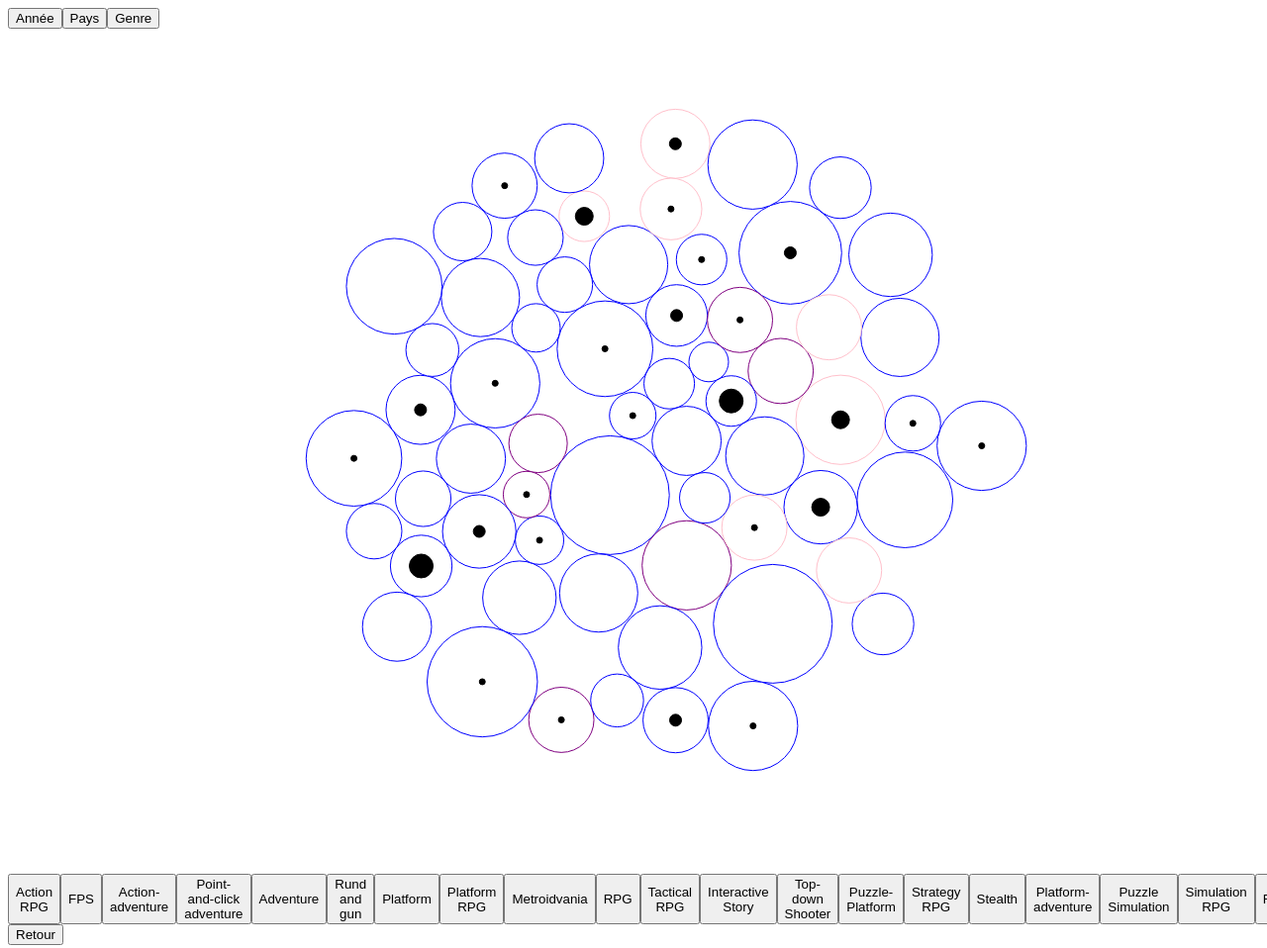
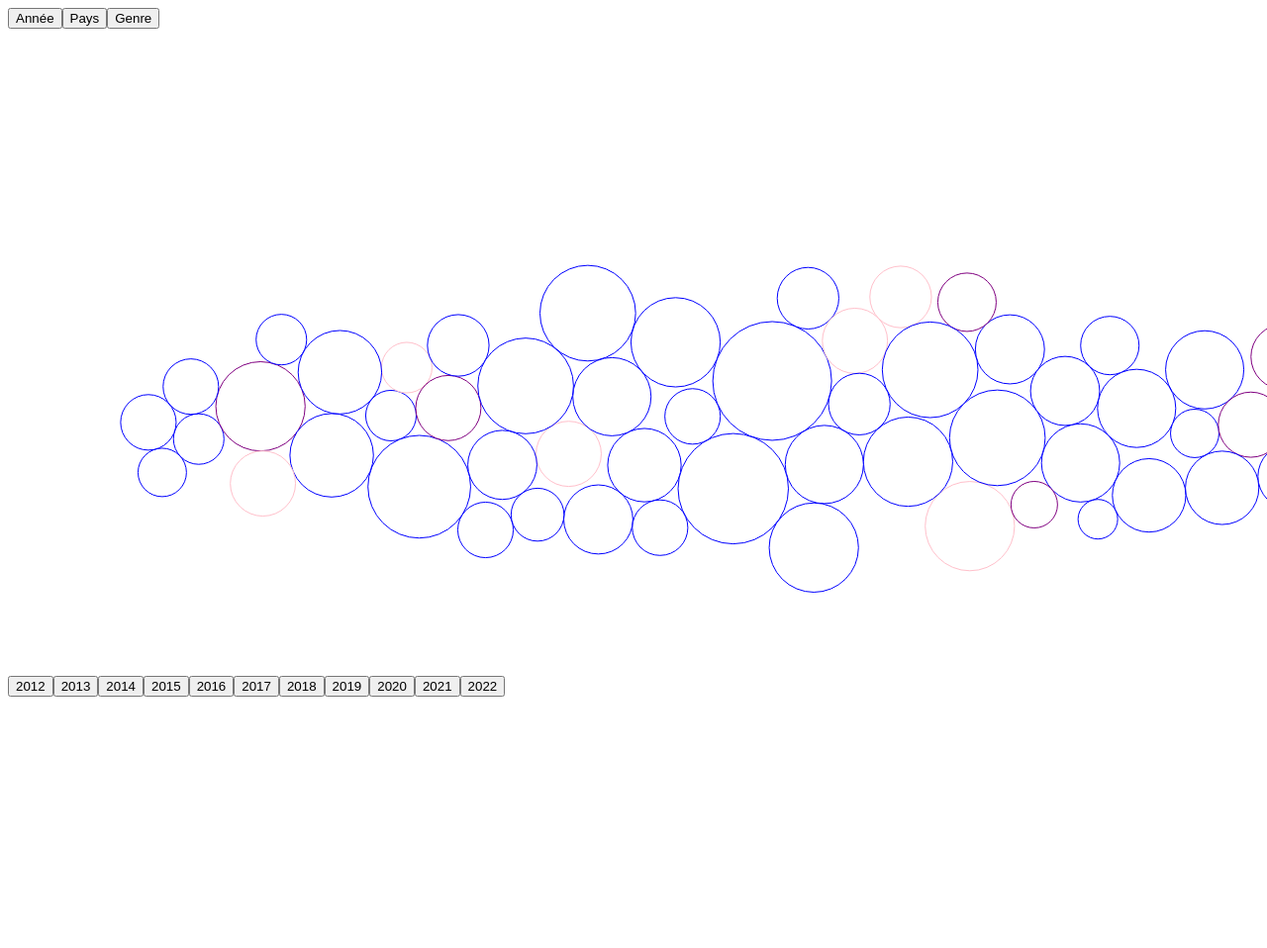
Before and after one commit to cassandrefro/visualdon-projet, a website built with Vite: page index.html in a window 1280 px wide. Shown: the top 958 px of the page at 99% size. After the commit the page ends 800 px from the top, so only its background shows below. Built offline with nearby package versions, Linux system fonts and the light colour scheme.

Commit message:
restructure

```diff
--- a/index.html
+++ b/index.html
@@ -7,12 +7,6 @@
     <title>Document</title>
   </head>
   <body>
-    <script type="module" src="src/chart.js"></script>
-    <header >
-
-
-    </header>
-
-
+    <script type="module" src="src/index.js"></script>
   </body>
 </html>
--- /dev/null
+++ b/src/annee.js
@@ -0,0 +1,59 @@
+import * as d3 from "d3";
+
+const updateForceAnnee = (simulation, games) => {
+  /** SCALE GAMES CIRCLES **/
+
+  const maxReview = d3.max(games, (d) => d.review);
+  const minReview = d3.min(games, (d) => d.review);
+  const maxRadius = 60;
+  const minRadius = 20;
+
+  const radiusScale = d3
+    .scalePow()
+    .exponent(10)
+    .domain([minReview, maxReview])
+    .range([minRadius, maxRadius]);
+
+  //** SCALE YEAR **/
+
+  const maxYear = d3.max(games, (d) => d.release.getFullYear());
+  const minYear = d3.min(games, (d) => d.release.getFullYear());
+  const maxX = 1500;
+  const minX = 150;
+
+  const yearScale = d3
+    .scaleLinear()
+    .domain([minYear, maxYear])
+    .range([minX, maxX]);
+
+  /** FORCE CENTER **/
+
+  const center = {
+    x: window.innerWidth / 2,
+    y: window.innerHeight / 2,
+  };
+
+  //** FORCE ANNEE **/
+
+  simulation
+    //.force("charge", d3.forceManyBody().strength(10))
+    .force(
+      "x",
+      d3.forceX().x((d) => yearScale(d.release.getFullYear()))
+    )
+    .force(
+      "y",
+      d3.forceY().y(() => center.y)
+    )
+    .force(
+      "collide",
+      d3.forceCollide().radius((d) => {
+        return radiusScale(d.review);
+      })
+    );
+
+  for (let i = 0; i < 120; i++) {
+    simulation.tick();
+  }
+};
+export { updateForceAnnee };
--- a/src/chart.js
+++ /dev/null
@@ -1 +0,0 @@
-import {} from "./genreDeJeux.js";
--- /dev/null
+++ b/src/circles.js
@@ -0,0 +1,127 @@
+import { cleanData } from "./data";
+import * as d3 from "d3";
+import { updateForceAnnee } from "./annee";
+
+const center = {
+  x: window.innerWidth / 2,
+  y: window.innerHeight / 2,
+};
+
+//function pour afficher
+const updateCircles = (dataCircles, data, svg) => {
+  const games = cleanData(data);
+
+  /** SCALE GAMES CIRCLES **/
+
+  const maxReview = d3.max(games, (d) => d.review);
+  const minReview = d3.min(games, (d) => d.review);
+  const maxRadius = 60;
+  const minRadius = 20;
+
+  const radiusScale = d3
+    .scalePow()
+    .exponent(10)
+    .domain([minReview, maxReview])
+    .range([minRadius, maxRadius]);
+
+  svg
+    .selectAll("circle")
+    .data(dataCircles)
+    .join(
+      (enter) => enter.append("circle") //new circles
+
+      //.transition()
+      //.duration(1000),
+      //(update) => update.attr("fill", "white") //not new
+      //(exit) => exit.transition().duration(80).style("opacity", 0).remove()
+    )
+    .attr("r", (d) => radiusScale(d.review))
+    //.transition()
+    //.duration(80)
+    .attr("cx", (d) => d.x)
+    .attr("cy", (d) => d.y)
+    .attr("fill", "white")
+    .attr("stroke", (d) => {
+      const characters = d.characters;
+      const numMale = characters.filter(
+        (char) => char.Gender === "Male"
+      ).length;
+      const numFemale = characters.filter(
+        (char) => char.Gender === "Female"
+      ).length;
+      if (numMale > numFemale) {
+        return "blue";
+      } else if (numFemale > numMale) {
+        return "pink";
+      } else {
+        return "purple";
+      }
+    });
+  return svg.selectAll("circle").data(dataCircles);
+};
+
+const updateForce = (category, dataCircles, data, svg) => {
+  const games = cleanData(data);
+
+  /** SCALE GAMES CIRCLES **/
+
+  const maxReview = d3.max(games, (d) => d.review);
+  const minReview = d3.min(games, (d) => d.review);
+  const maxRadius = 60;
+  const minRadius = 20;
+
+  const radiusScale = d3
+    .scalePow()
+    .exponent(10)
+    .domain([minReview, maxReview])
+    .range([minRadius, maxRadius]);
+
+  //** FORCE **/
+
+  const simulation = d3
+    //force de base
+    .forceSimulation(dataCircles);
+  //position selon la catégorie -> import
+  switch (category) {
+    case "Année":
+      updateForceAnnee(simulation, games);
+      break;
+    case "Pays":
+      simulation.force("center", d3.forceCenter(center.x, center.y));
+      break;
+    case "Genre":
+      simulation.force("center", d3.forceCenter(center.x, center.y));
+      break;
+
+    case "transition":
+      simulation
+        .force(
+          "x",
+          d3.forceX().x(() => 210)
+        )
+        .force(
+          "y",
+          d3.forceY().y(() => center.y)
+        );
+      break;
+
+    default:
+      simulation
+        //.force("charge", d3.forceManyBody().strength(10))
+        .force("center", d3.forceCenter(center.x, center.y));
+      break;
+  }
+  simulation.force("charge", d3.forceManyBody().strength(30)).force(
+    "collide",
+    d3.forceCollide().radius((d) => {
+      return radiusScale(d.review);
+    })
+  );
+
+  //simulation.stop();
+  for (let i = 0; i < 120; i++) {
+    simulation.on("tick", () => updateCircles(dataCircles, data, svg));
+    simulation.alpha(1).restart();
+  }
+};
+export { updateCircles, updateForce };
--- /dev/null
+++ b/src/data.js
@@ -0,0 +1,36 @@
+//function
+const cleanData = (data) => {
+  const filteredData = data.filter(
+    (character) => character.Gender === "Female" || character.Gender === "Male"
+  );
+  const gamesPerCharacter = filteredData.map((character) => character.Game_Id);
+  const gamesId = [...new Set(gamesPerCharacter)];
+
+  let games = gamesId.map((gameId) => {
+    const filteredCharacters = filteredData.filter(
+      (character) => character.Game_Id === gameId
+    );
+
+    const gameData = filteredCharacters[0];
+    const editedRelease =
+      gameData.Release.slice(0, 4) + "20" + gameData.Release.slice(4);
+
+    const game = {
+      id: gameId,
+      studio: gameData.Developer,
+      release: new Date(editedRelease),
+      country: gameData.Country,
+      review: gameData.Avg_Reviews,
+      genre: gameData["Genre"], //gameData["Sub.genre"],
+      characters: filteredCharacters,
+      Title: gameData.Title,
+      femaleteam: gameData.female_team,
+      team: gameData.Total_team,
+      age: gameData.Age_range,
+    };
+    return game;
+  });
+  return games;
+};
+
+export { cleanData };
--- a/src/index.js
+++ b/src/index.js
@@ -1,93 +1,185 @@
 import { csv } from "d3-fetch";
-import { select } from "d3-selection";
+import * as d3 from "d3";
+import { cleanData } from "./data";
+import { updateCircles, updateForce } from "./circles";
+//import { updateForceAnnee } from "./annee";
 
-csv("/data/dataGenderRepresentation.csv")
-  .then(function (data) {
-    //** DATA INITIALIZED **/
+csv("/data/dataGenderRepresentation.csv").then(function (data) {
+  //** GAMES DATA CLEANED **/
+  const games = cleanData(data);
+  console.log(games);
 
-    const filteredData = data.filter(
-      (character) =>
-        character.Gender === "Female" || character.Gender === "Male"
-    );
-    const gamesPerCharacter = filteredData.map(
-      (character) => character.Game_Id
-    );
-    const gamesId = [...new Set(gamesPerCharacter)];
+  /** AJOUT SECTIONS DANS LE DOM **/
 
-    const games = gamesId.map((gameId) => {
-      const filteredCharacters = filteredData.filter(
-        (character) => character.Game_Id === gameId
-      );
+  //Ajout header
+  const header = d3
+    .select("body")
+    .append("div")
+    .attr("class", "header")
+    .style("display", "flex");
 
-      const gameData = filteredCharacters[0];
-      const editedRelease =
-        gameData.Release.slice(0, 4) + "20" + gameData.Release.slice(4);
-      console.log(editedRelease);
+  //Ajout svg
+  const svg = d3
+    .select("body")
+    .append("svg")
+    .attr("width", 2000)
+    .attr("height", 650);
 
-      const game = {
-        id: gameId,
-        studio: gameData.Developer,
-        release: new Date(editedRelease),
-        country: gameData.Country,
-        review: gameData.Avg_Reviews,
-        genre: gameData["Sub.genre"],
-        characters: filteredCharacters,
-      };
-      return game;
+  //Ajout footer
+  const footer = d3
+    .select("body")
+    .append("div")
+    .attr("class", "footer")
+    .style("display", "flex");
+
+  /** AFFICHAGE GAMES CIRCLES DANS SVG**/
+
+  //affichage par défaut
+  let dataCircles = games; //unfiltered
+  updateCircles(dataCircles, data, svg);
+  //updateForceAnnee(dataCircles);
+  //force année
+
+  updateForce("Année", dataCircles, data, svg);
+
+  /** AFFICHAGE BUTTONS DANS FOOTER **/
+
+  const anneeTab = [
+    ...new Set(games.map((game) => game.release.getFullYear())),
+  ].sort();
+  const paysTab = [...new Set(games.map((game) => game.country))].sort();
+  const genreTab = [...new Set(games.map((game) => game.genre))].sort();
+  const categories = {
+    Année: anneeTab,
+    Pays: paysTab,
+    Genre: genreTab,
+  };
+
+  //function pour afficher footer
+  const updateFooter = (categoryKey) => {
+    footer.selectChildren().remove();
+    categories[categoryKey].forEach((subCategory) => {
+      footer
+        .append("button")
+        .text(subCategory)
+        .on("click", function () {
+          //On update les data suivant une "Année", un "Pays", ou un "Genre" spécifique
+          switch (categoryKey) {
+            case "Année":
+              dataCircles = games.filter(
+                (game) => game.release.getFullYear() === subCategory
+              );
+              break;
+
+            case "Pays":
+              dataCircles = games.filter(
+                (game) => game.country === subCategory
+              );
+              break;
+
+            case "Genre":
+              dataCircles = games.filter((game) => game.genre === subCategory);
+              break;
+
+            default:
+              break;
+          }
+          //On update les circles (force) suivant une "Année", un "Pays", ou un "Genre" spécifique
+          //updateCircles(dataCircles, data, svg);
+          updateForce("transition", dataCircles, data, svg);
+          //+graphiques
+        });
     });
-    console.log(games);
+  };
 
-    /** DATA BY CHART **/
+  //affichage par défaut: année
+  updateFooter("Année");
 
-    /** BY YEAR */
+  /** AFFICHAGE BUTTONS DANS HEADER AVEC FOOTER CORRESPONDANT**/
 
-    const gamesByYear = games.slice();
-    gamesByYear.sort((a, b) => a.release.getTime() - b.release.getTime());
-    console.log(gamesByYear);
-
-    /** CREATION DES SVG **/
-
-    // Append svg
-    select("body").append("div").attr("class", "monSVG");
-
-    // Set width and height
-    const width = 1000;
-    const height = 500;
-
-    // Création SVG
-    const monSVG = select(".monSVG")
-      .append("svg")
-      .attr("width", width)
-      .attr("height", height);
-
-    // Définition des groupes
-    const groupe1 = monSVG.append("g");
-    const groupe2 = monSVG.append("g");
-    const groupe3 = monSVG.append("g");
-
-    const step = (width - 40) / games.length;
-    console.log("longueur du jeux: " + step);
-
-    // entre 0 et 500 -> 0-nb, nb-2nb, ... xnb-460
-    //const indice = 0;
-    //const xPosition = step * indice;
-    //console.log(gamesByYear);
-    gamesByYear.forEach((game, i) => {
-      console.log(game);
-      //xPosition = step * indice;
-
-      groupe1
-        .append("circle")
-        .attr("cx", 50 * i)
-        .attr("cy", "50")
-        .attr("r", "40")
-        .attr("id", game.id);
-      //indice++;
-      //select("body").append("div").attr("id", game.id);
-    });
-  })
-  .catch(function (error) {
-    // Gérer les erreurs ici
+  Object.keys(categories).forEach((categoryKey) => {
+    header
+      .append("button")
+      .text(categoryKey) //categories[categoryKey]
+      .on("click", function () {
+        //On affiche toutes les données games
+        dataCircles = games;
+        updateCircles(dataCircles, data, svg);
+        updateForce(categoryKey, dataCircles, data, svg);
+        //On update les boutons dans le footer
+        updateFooter(categoryKey);
+      });
   });
 
-export { csv };
+  //** HOVER **/
+
+  // lors d'un hover sur un cercle ou dans le cercle on affiche le nom du jeu et le nombre de personnage dans un label en fond noir et le texte en blanc
+  svg
+    .selectAll("circle")
+    .on("mouseover", function (event, d) {
+      const x = event.pageX;
+      const y = event.pageY;
+      d3.select("body")
+        .append("div")
+        .attr("class", "tooltip")
+        .style("position", "absolute")
+        .style("top", y + "px")
+        .style("left", x + "px")
+        .html(d.Title + "<br>Nombre de personnages: " + d.characters.length);
+    })
+    .on("mouseout", function () {
+      d3.select(".tooltip").remove();
+    });
+
+  // lors d'un hover sur une subcategory, les cercles qui lui correspondent sont plus epais et les autres ont leur epaisseur d'origine
+  footer.selectAll("button").on("mouseover", function (event, d) {
+    const subCat = d3.select(this).text();
+    svg
+      .selectAll("circle")
+      .filter((d) => d.genre === subCat)
+      .attr("stroke-width", 3);
+
+    svg
+      .selectAll("circle")
+      .filter((d) => d.genre !== subCat)
+      .attr("stroke-width", 1);
+    // quand la souris sort du bouton on remet tout a l'epaisseur d'origine
+
+    footer.selectAll("button").on("mouseout", function () {
+      svg.selectAll("circle").attr("stroke-width", 1);
+    });
+  });
+
+  /*
+
+  // dans chque cercle mettre un rond noir en fonction du nombre de femme dans l'équipe de devloppement du jeux si il y a un femme le rond est de taille 1 si 2 femme de taille 2 et ainsi de suite, si il y a pas de femme le rond est de taille 0
+  svg
+    .selectAll("circle.female-team")
+    .data(games.filter((d) => d.femaleteam > 0))
+    .join("circle")
+    .attr("class", "female-team")
+    .attr("cx", (d) => d.x)
+    .attr("cy", (d) => d.y)
+    .attr("r", (d) => d.femaleteam * 3)
+    .attr("fill", "black")
+    .attr("stroke", "black");
+
+  const femaleGameCircles = svg
+    .selectAll("circle.game")
+    .data(games)
+    .enter()
+    .append("circle")
+    .attr("class", "game")
+    .attr("cx", (d) => d.x)
+    .attr("cy", (d) => d.y)
+    .attr("r", (d) => (d.femaleteam > 0 ? d.femaleteam : 0))
+    .attr("fill", "black")
+    .attr("stroke", "black");
+
+  femaleGameCircles
+    .filter((d) => d.femaleteam > 0)
+    .raise()
+    .attr("stroke-width", 2);
+
+    */
+});
```
Also changed, not shown: src/__index.js (added, +93 -0 lines).
